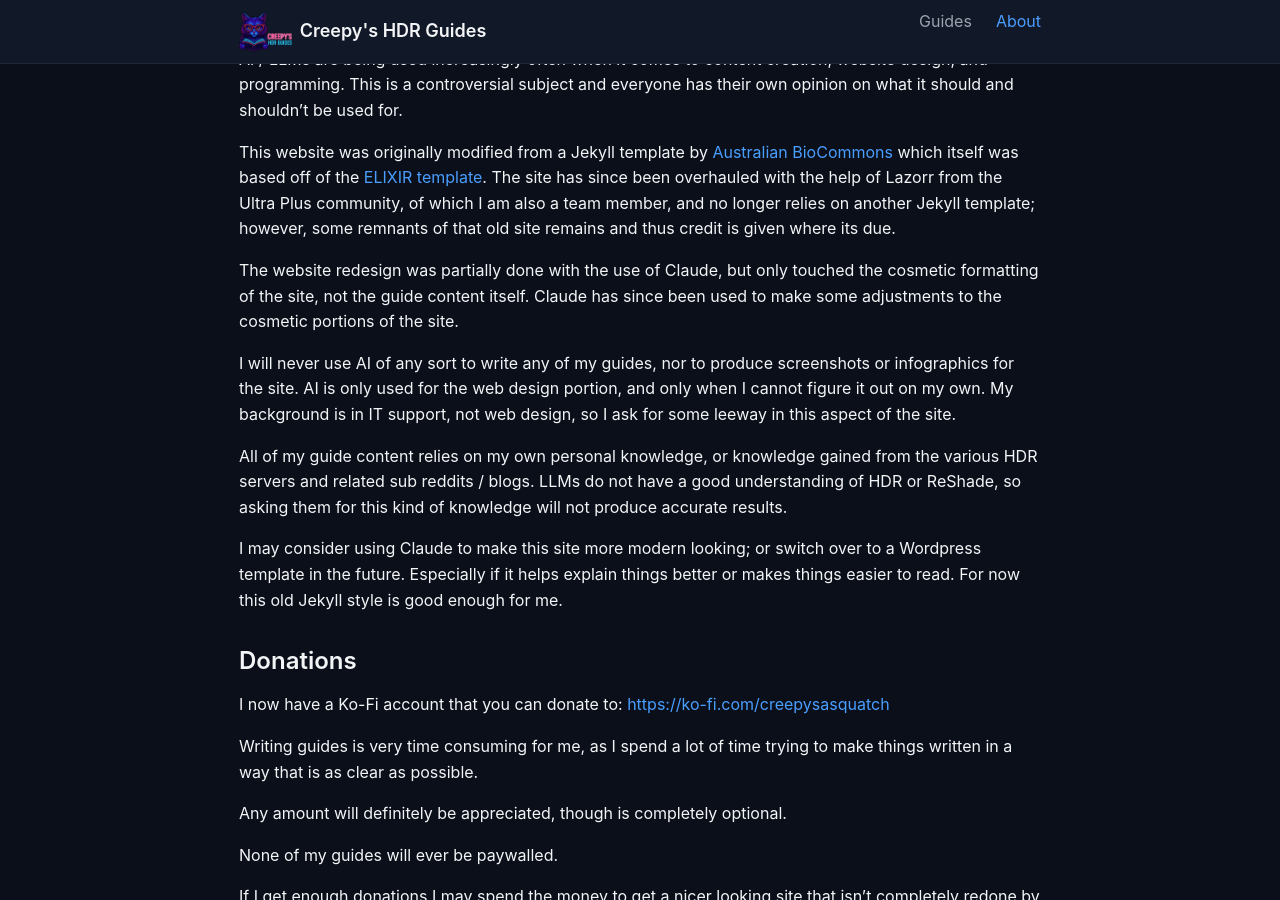
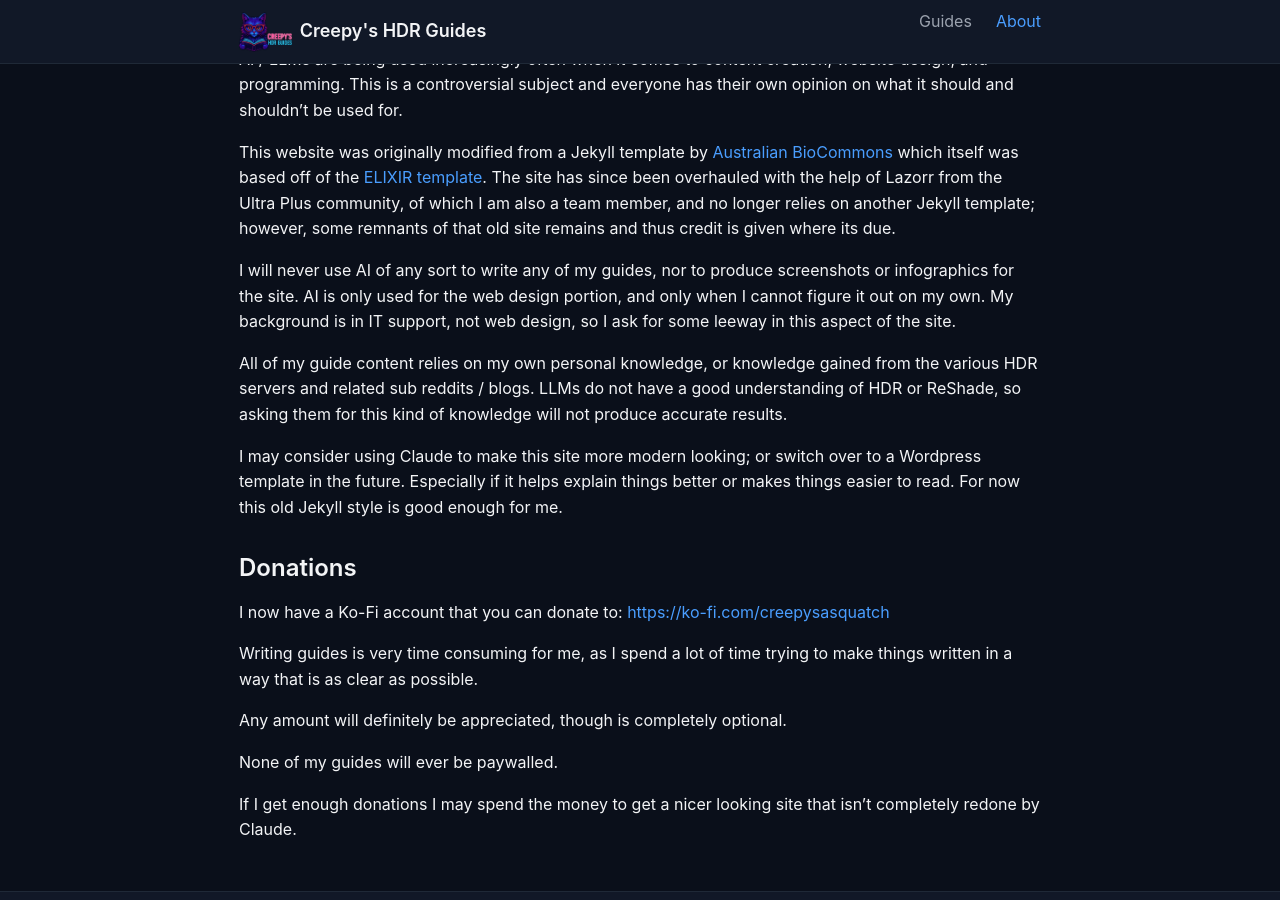
Before and after one commit to CreepySasquatch/HDRMods, a Jekyll site: the page built from pages/about.md, in a window 1280 px wide and 900 px high, scrolled down 993 px. Built offline with Jekyll 4.4.1, drawn with Linux system fonts in a browser that asks for light colours.

Commit message:
Update about.md

```diff
--- a/pages/about.md
+++ b/pages/about.md
@@ -41,8 +41,6 @@
 
 This website was originally modified from a Jekyll template by [Australian BioCommons](https://github.com/AustralianBioCommons/guide-template) which itself was based off of the [ELIXIR template](https://github.com/ELIXIR-Belgium/elixir-toolkit-theme-example).  The site has since been overhauled with the help of Lazorr from the Ultra Plus community, of which I am also a team member, and no longer relies on another Jekyll template; however, some remnants of that old site remains and thus credit is given where its due.
 
-The website redesign was partially done with the use of Claude, but only touched the cosmetic formatting of the site, not the guide content itself.  Claude has since been used to make some adjustments to the cosmetic portions of the site.
-
 I will never use AI of any sort to write any of my guides, nor to produce screenshots or infographics for the site.  AI is only used for the web design portion, and only when I cannot figure it out on my own.  My background is in IT support, not web design, so I ask for some leeway in this aspect of the site.
 
 All of my guide content relies on my own personal knowledge, or knowledge gained from the various HDR servers and related sub reddits / blogs. LLMs do not have a good understanding of HDR or ReShade, so asking them for this kind of knowledge will not produce accurate results.
```
